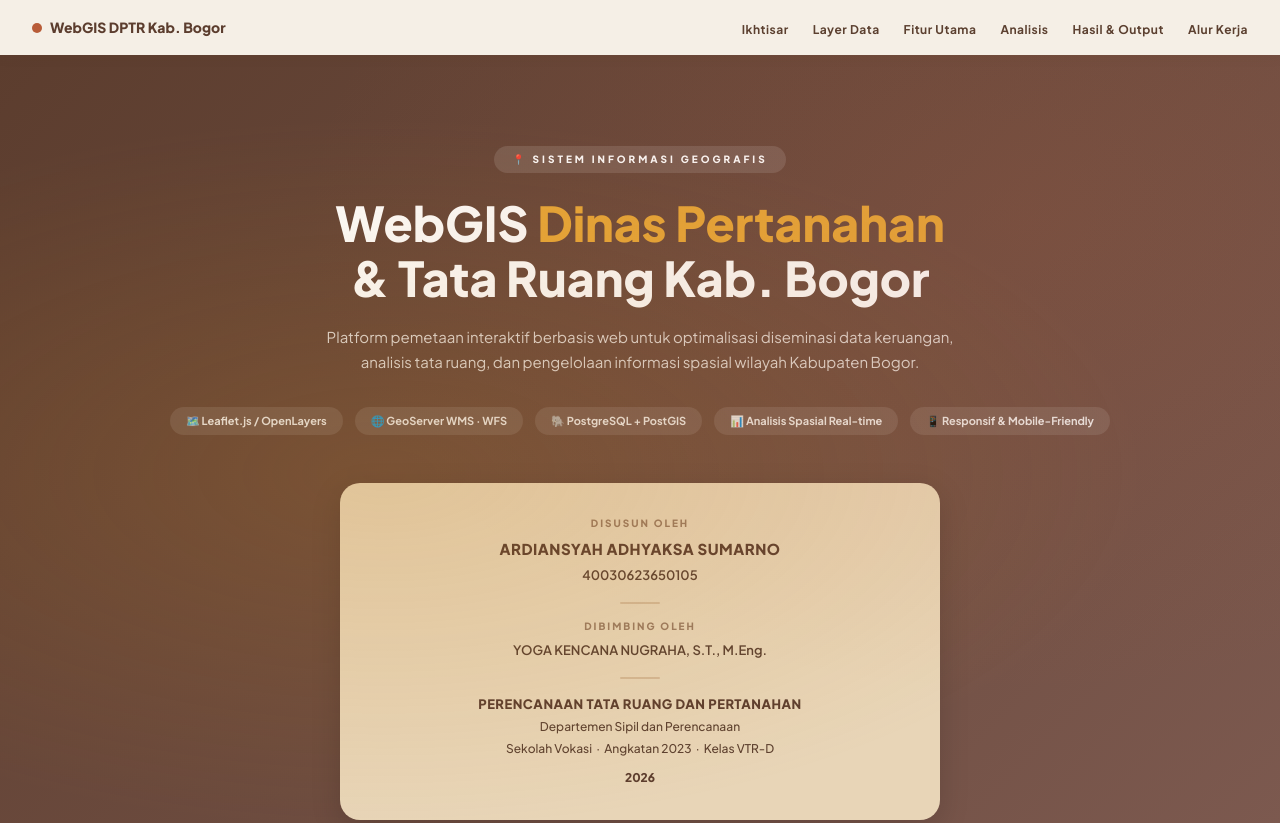
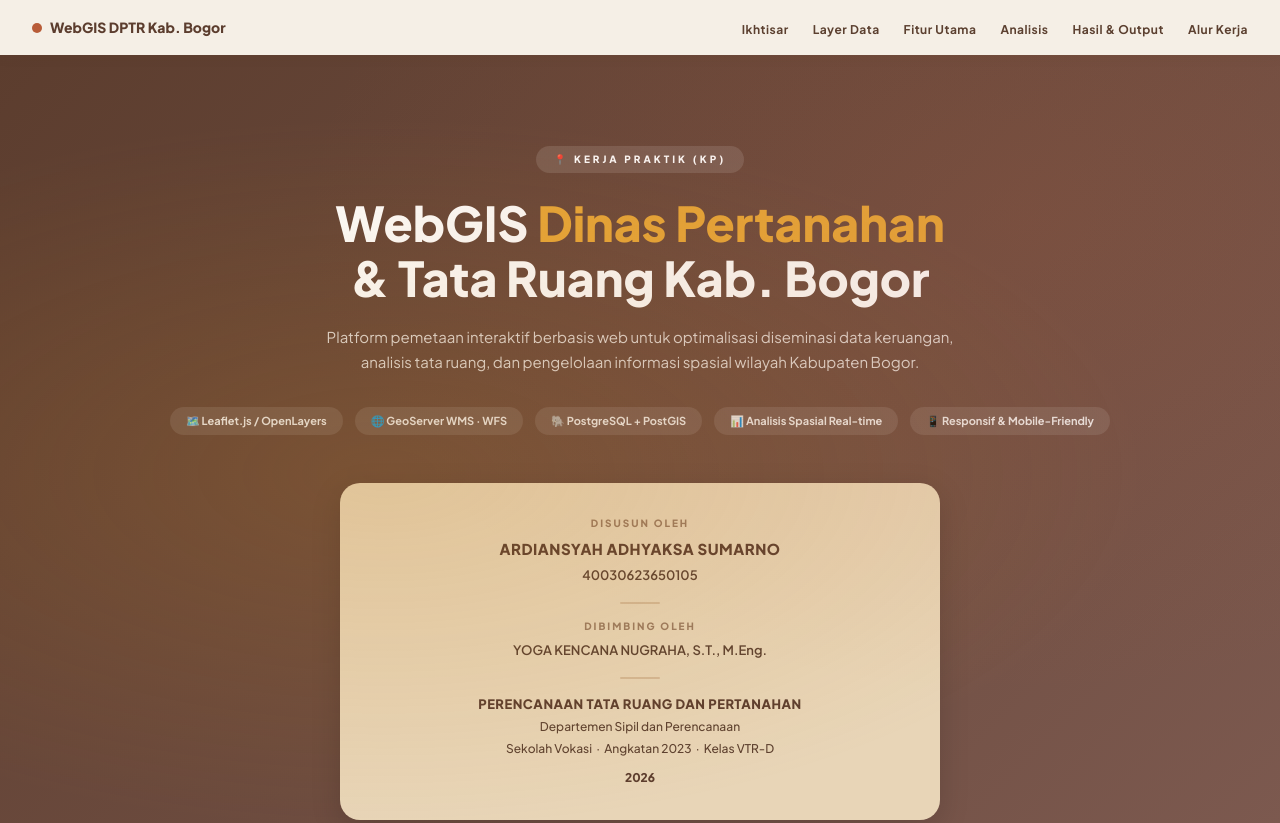
Before and after one commit to Axcjoo/Fitur-WEBGIS-DPTR, a plain HTML site: page index.html in a window 1280 px wide. Shown: the top 823 px of the page. Drawn offline with Linux system fonts and the light colour scheme.

Commit message:
Update index.html

```diff
--- a/index.html
+++ b/index.html
@@ -488,7 +488,7 @@
 
 <!-- ============ HERO ============ -->
 <div class="hero">
-    <div class="hero-badge">📍 Sistem Informasi Geografis</div>
+    <div class="hero-badge">📍 KERJA PRAKTIK (KP)</div>
     <h1>WebGIS <span>Dinas Pertanahan</span><br>& Tata Ruang Kab. Bogor</h1>
     <p>Platform pemetaan interaktif berbasis web untuk optimalisasi diseminasi data keruangan, analisis tata ruang, dan pengelolaan informasi spasial wilayah Kabupaten Bogor.</p>
     <div class="hero-meta" style="margin-bottom: 48px;">
```
